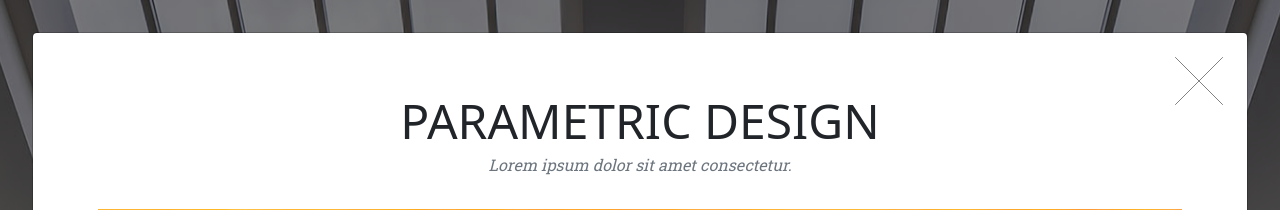
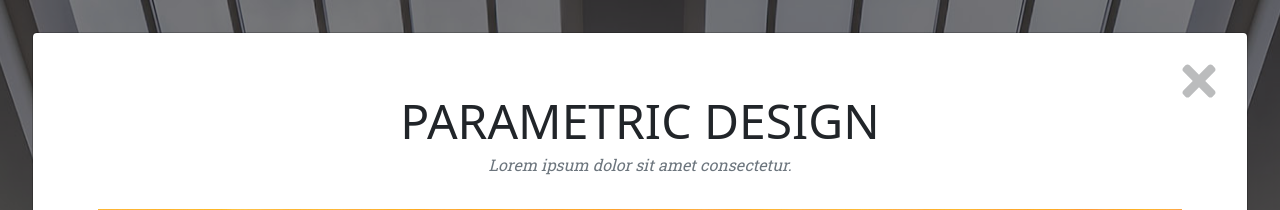
Before and after one commit to justinbellucci/personal-website-app, a Flask app: page /pavilion in a window 1280 px wide, after a click that opens the changed part. Shown: the top 210 px of the page. Run offline with Flask 2, Linux system fonts and the light colour scheme; some libraries are stand-ins or nearby versions.

Commit message:
fix modal close icon so it scales correctly

```diff
--- a/static/styles.css
+++ b/static/styles.css
@@ -553,9 +553,10 @@ header.masthead .masthead-heading {
   height: 3rem;
   cursor: pointer;
   background-color: transparent;
+  opacity: 0.3;
 }
 .portfolio-modal .close-modal:hover {
-  opacity: 0.3;
+  opacity: 1.0;
 }
 
 .modal-dialog {
--- a/templates/pavilion.html
+++ b/templates/pavilion.html
@@ -172,7 +172,7 @@
         <div class="portfolio-modal modal fade" id="honeybeeModal" tabindex="-1" role="dialog" aria-hidden="true">
             <div class="modal-dialog">
                 <div class="modal-content">
-                    <div class="close-modal" data-bs-dismiss="modal"><img src="/static/assets/close-icon.svg" alt="Close modal" /></div>
+                    <div class="close-modal fa fa-times" data-bs-dismiss="modal"></div>
                     <div class="container">
                         <div class="row justify-content-center">
                             <div class="col-lg-12">
@@ -194,7 +194,7 @@
         <div class="portfolio-modal modal fade" id="grasshopperModal" tabindex="-1" role="dialog" aria-hidden="true">
             <div class="modal-dialog">
                 <div class="modal-content">
-                    <div class="close-modal" data-bs-dismiss="modal"><img src="/static/assets/close-icon.svg" alt="Close modal" /></div>
+                    <div class="close-modal fa fa-times" data-bs-dismiss="modal"></div>
                     <div class="container">
                         <div class="row justify-content-center">
                             <div class="col-lg-12">
@@ -214,7 +214,7 @@
         <div class="portfolio-modal modal fade" id="rhinoModal" tabindex="-1" role="dialog" aria-hidden="true">
             <div class="modal-dialog">
                 <div class="modal-content">
-                    <div class="close-modal" data-bs-dismiss="modal"><img src="/static/assets/close-icon.svg" alt="Close modal" /></div>
+                    <div class="close-modal fa fa-times" data-bs-dismiss="modal"></div>
                     <div class="container">
                         <div class="row justify-content-center">
                             <div class="col-lg-12">
@@ -234,7 +234,7 @@
         <div class="portfolio-modal modal fade" id="fabricationModal" tabindex="-1" role="dialog" aria-hidden="true">
             <div class="modal-dialog">
                 <div class="modal-content">
-                    <div class="close-modal" data-bs-dismiss="modal"><img src="/static/assets/close-icon.svg" alt="Close modal" /></div>
+                    <div class="close-modal fa fa-times" data-bs-dismiss="modal"></div>
                     <div class="container">
                         <div class="row justify-content-center">
                             <div class="col-lg-12">
```
Also changed, not shown: static/assets/close-icon.svg (deleted), static/images/architecture.svg, static/images/architecture1.svg (added).
